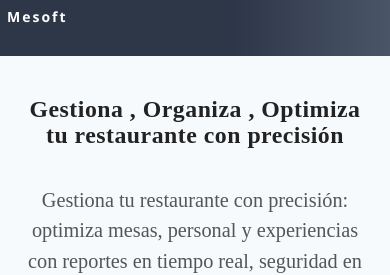
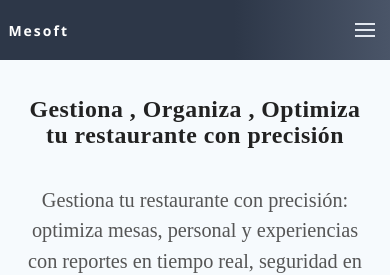
Before and after one commit to Martinvb07/Mesoft, a React (Vite) app in the folder Meseros-Fronted/: page / in a window 390 px wide. Shown: the top 275 px of the page. Built offline with nearby package versions, Linux system fonts and the light colour scheme; no server answers.

Commit message:
- Implementado menú hamburguesa para vistas móviles - Optimizada la navegación colapsable según rol de usuario - Unificados estilos de altura, alineación y despliegue del navbar

```diff
--- a/Meseros-Fronted/src/assets/components/Inicio/NavbarInicio.jsx
+++ b/Meseros-Fronted/src/assets/components/Inicio/NavbarInicio.jsx
@@ -1,17 +1,35 @@
-import React from 'react';
+import React, { useState } from 'react';
 import '../../css/Navbar/Navbar.css';
 import { Link } from 'react-router-dom';
 
 const NavbarInicio = () => {
+    const [menuOpen, setMenuOpen] = useState(false);
+
+    const toggleMenu = () => setMenuOpen((prev) => !prev);
+    const closeMenu = () => setMenuOpen(false);
+
     return (
         <nav className="navbar">
             <div className="navbar-logo">Mesoft</div>
-                            <ul className="navbar-links">
-                                <li><Link to="/">Inicio</Link></li>
-                                <li><Link to="/quienes-somos">¿Quiénes somos?</Link></li>
-                                <li><Link to="/solicitar">Solicitar</Link></li>
-                                <li><Link to="/login">Inicia sesión</Link></li>
-                            </ul>
+
+            <button
+                type="button"
+                className={`navbar-toggle ${menuOpen ? 'open' : ''}`}
+                aria-label="Abrir menú"
+                aria-expanded={menuOpen}
+                onClick={toggleMenu}
+            >
+                <span></span>
+                <span></span>
+                <span></span>
+            </button>
+
+            <ul className={`navbar-links ${menuOpen ? 'open' : ''}`}>
+                <li><Link to="/" onClick={closeMenu}>Inicio</Link></li>
+                <li><Link to="/quienes-somos" onClick={closeMenu}>¿Quiénes somos?</Link></li>
+                <li><Link to="/solicitar" onClick={closeMenu}>Solicitar</Link></li>
+                <li><Link to="/login" onClick={closeMenu}>Inicia sesión</Link></li>
+            </ul>
         </nav>
     );
 };
--- a/Meseros-Fronted/src/assets/components/Menu-Admin/NavbarAdmin.jsx
+++ b/Meseros-Fronted/src/assets/components/Menu-Admin/NavbarAdmin.jsx
@@ -5,6 +5,7 @@ import Swal from 'sweetalert2';
 
 const NavbarAdmin = () => {
     const [openFinanzas, setOpenFinanzas] = useState(false);
+    const [menuOpen, setMenuOpen] = useState(false);
     const finanzasRef = useRef(null);
 
     useEffect(() => {
@@ -17,6 +18,9 @@ const NavbarAdmin = () => {
     }, []);
 
     const navigate = useNavigate();
+
+    const toggleMenu = () => setMenuOpen((prev) => !prev);
+    const closeMenu = () => setMenuOpen(false);
 
     const handleSalirClick = (e) => {
         e.preventDefault();
@@ -37,10 +41,23 @@ const NavbarAdmin = () => {
     return (
         <nav className="navbar">
         <div className="navbar-logo">Admin</div>
-        <ul className="navbar-links">
-            <li><Link to="/admin/home">Inicio</Link></li>
-            <li><Link to="/admin/mesas">Mesas</Link></li>
-            <li><Link to="/admin/meseros">Meseros</Link></li>
+
+        <button
+            type="button"
+            className={`navbar-toggle ${menuOpen ? 'open' : ''}`}
+            aria-label="Abrir menú"
+            aria-expanded={menuOpen}
+            onClick={toggleMenu}
+        >
+            <span></span>
+            <span></span>
+            <span></span>
+        </button>
+
+        <ul className={`navbar-links ${menuOpen ? 'open' : ''}`}>
+            <li><Link to="/admin/home" onClick={closeMenu}>Inicio</Link></li>
+            <li><Link to="/admin/mesas" onClick={closeMenu}>Mesas</Link></li>
+            <li><Link to="/admin/meseros" onClick={closeMenu}>Meseros</Link></li>
             <li className="navbar-item dropdown" ref={finanzasRef}>
                 <button
                     type="button"
@@ -52,17 +69,17 @@ const NavbarAdmin = () => {
                     Finanzas ▾
                 </button>
                 <div className={`dropdown-menu ${openFinanzas ? 'open' : ''}`} role="menu">
-                    <Link to="/admin/finanzas/resumen" className="dropdown-item" onClick={() => setOpenFinanzas(false)}>Resumen</Link>
-                    <Link to="/admin/finanzas/ingresos" className="dropdown-item" onClick={() => setOpenFinanzas(false)}>Ingresos</Link>
-                    <Link to="/admin/finanzas/egresos" className="dropdown-item" onClick={() => setOpenFinanzas(false)}>Egresos</Link>
-                    <Link to="/admin/finanzas/reportes" className="dropdown-item" onClick={() => setOpenFinanzas(false)}>Reportes</Link>
-                    <Link to="/admin/finanzas/cierre" className="dropdown-item" onClick={() => setOpenFinanzas(false)}>Cierre de caja</Link>
-                    <Link to="/admin/finanzas/inventario" className="dropdown-item" onClick={() => setOpenFinanzas(false)}>Inventario</Link>
-                    <Link to="/admin/finanzas/nominas" className="dropdown-item" onClick={() => setOpenFinanzas(false)}>Nóminas</Link>
+                    <Link to="/admin/finanzas/resumen" className="dropdown-item" onClick={() => { setOpenFinanzas(false); closeMenu(); }}>Resumen</Link>
+                    <Link to="/admin/finanzas/ingresos" className="dropdown-item" onClick={() => { setOpenFinanzas(false); closeMenu(); }}>Ingresos</Link>
+                    <Link to="/admin/finanzas/egresos" className="dropdown-item" onClick={() => { setOpenFinanzas(false); closeMenu(); }}>Egresos</Link>
+                    <Link to="/admin/finanzas/reportes" className="dropdown-item" onClick={() => { setOpenFinanzas(false); closeMenu(); }}>Reportes</Link>
+                    <Link to="/admin/finanzas/cierre" className="dropdown-item" onClick={() => { setOpenFinanzas(false); closeMenu(); }}>Cierre de caja</Link>
+                    <Link to="/admin/finanzas/inventario" className="dropdown-item" onClick={() => { setOpenFinanzas(false); closeMenu(); }}>Inventario</Link>
+                    <Link to="/admin/finanzas/nominas" className="dropdown-item" onClick={() => { setOpenFinanzas(false); closeMenu(); }}>Nóminas</Link>
                 </div>
             </li>
-            <li><Link to="/admin/configuracion">Configuración</Link></li>
-            <li><Link to="/" onClick={handleSalirClick}>Salir</Link></li>
+            <li><Link to="/admin/configuracion" onClick={closeMenu}>Configuración</Link></li>
+            <li><Link to="/" onClick={(e) => { handleSalirClick(e); closeMenu(); }}>Salir</Link></li>
         </ul>
         </nav>
     );
--- a/Meseros-Fronted/src/assets/components/Menu-Mesero/NavbarMesero.jsx
+++ b/Meseros-Fronted/src/assets/components/Menu-Mesero/NavbarMesero.jsx
@@ -1,10 +1,14 @@
-import React, { useEffect } from 'react';
+import React, { useState } from 'react';
 import { Link, useNavigate } from 'react-router-dom';
 import Swal from 'sweetalert2';
 import '../../css/Navbar/Navbar.css';
 
 const NavbarMesero = () => {
   const navigate = useNavigate();
+  const [menuOpen, setMenuOpen] = useState(false);
+
+  const toggleMenu = () => setMenuOpen((prev) => !prev);
+  const closeMenu = () => setMenuOpen(false);
 
   // Sin precarga en localStorage; cada pantalla hará sus fetch al backend
 
@@ -32,11 +36,24 @@ const NavbarMesero = () => {
   return (
     <nav className="navbar">
       <div className="navbar-logo">Mesero</div>
-      <ul className="navbar-links">
-        <li><Link to="/mesero/home">Home</Link></li>
-        <li><Link to="/mesero/mesas">Mesas</Link></li>
-        <li><Link to="/mesero/meseros">Meseros</Link></li>
-        <li><Link to="/login" onClick={handleSalirClick}>Salir</Link></li>
+
+      <button
+        type="button"
+        className={`navbar-toggle ${menuOpen ? 'open' : ''}`}
+        aria-label="Abrir menú"
+        aria-expanded={menuOpen}
+        onClick={toggleMenu}
+      >
+        <span></span>
+        <span></span>
+        <span></span>
+      </button>
+
+      <ul className={`navbar-links ${menuOpen ? 'open' : ''}`}>
+        <li><Link to="/mesero/home" onClick={closeMenu}>Home</Link></li>
+        <li><Link to="/mesero/mesas" onClick={closeMenu}>Mesas</Link></li>
+        <li><Link to="/mesero/meseros" onClick={closeMenu}>Meseros</Link></li>
+        <li><Link to="/login" onClick={(e) => { handleSalirClick(e); closeMenu(); }}>Salir</Link></li>
       </ul>
     </nav>
   );
--- a/Meseros-Fronted/src/assets/css/Navbar/Navbar.css
+++ b/Meseros-Fronted/src/assets/css/Navbar/Navbar.css
@@ -1,69 +1,36 @@
-/* Scrollable navbar for mobile */
-@media (max-width: 700px) {
-    .navbar {
-        height: auto;
-        min-height: 60px;
-        max-height: 100vh;
-        overflow-x: hidden;
-        overflow-y: visible;
-    }
-    .navbar-links {
-        max-height: 40vh;
-        overflow-y: auto;
-        width: 100%;
-        padding-right: 0.5rem;
-    }
+/* Botón hamburguesa oculto por defecto (solo móvil) */
+.navbar-toggle {
+    display: none;
+    flex-direction: column;
+    justify-content: center;
+    align-items: center;
+    gap: 4px;
+    width: 34px;
+    height: 34px;
+    border-radius: 6px;
+    border: none;
+    background: transparent;
+    cursor: pointer;
+    margin-left: auto;
 }
 
-@media (max-width: 480px) {
-    .navbar {
-        height: auto;
-        min-height: 48px;
-        max-height: 100vh;
-        overflow-x: hidden;
-        overflow-y: visible;
-    }
-    .navbar-links {
-        max-height: 35vh;
-        overflow-y: auto;
-        width: 100%;
-        padding-right: 0.2rem;
-    }
-}
-/* Responsive improvements for Navbar */
-@media (max-width: 700px) {
-    .navbar {
-        flex-direction: column;
-        gap: 0.7rem;
-        padding: 0.7rem 0.5rem;
-        max-width: 100vw;
-    }
-    .navbar-logo {
-        font-size: 1.1rem;
-        margin-bottom: 0.5rem;
-    }
-    .navbar-links {
-        flex-direction: column;
-        gap: 0.5rem;
-        align-items: flex-start;
-    }
-    .navbar-link {
-        font-size: 1rem;
-        padding: 0.5rem 0.7rem;
-    }
+.navbar-toggle span {
+    width: 20px;
+    height: 2px;
+    background: #e2e8f0;
+    transition: transform 0.2s ease, opacity 0.2s ease;
 }
 
-@media (max-width: 480px) {
-    .navbar {
-        padding: 0.3rem 0.1rem;
-    }
-    .navbar-logo {
-        font-size: 0.95rem;
-    }
-    .navbar-link {
-        font-size: 0.92rem;
-        padding: 0.3rem 0.4rem;
-    }
+.navbar-toggle.open span:nth-child(1) {
+    transform: translateY(6px) rotate(45deg);
+}
+
+.navbar-toggle.open span:nth-child(2) {
+    opacity: 0;
+}
+
+.navbar-toggle.open span:nth-child(3) {
+    transform: translateY(-6px) rotate(-45deg);
 }
 .navbar {
     position: fixed;
@@ -75,7 +42,7 @@
     align-items: center;
     justify-content: space-between;
     background: linear-gradient(90deg, #2d3748 60%, #4a5568 100%);
-    padding: 0.5rem 5vw 0.5rem 1rem; /* compact padding to avoid rounding seams */
+    padding: 0 5vw 0 1rem; /* solo padding horizontal para no engordar la barra */
     box-shadow: none; /* remove to avoid seam lines */
     font-family: 'Segoe UI', 'Roboto', Arial, sans-serif;
     height: var(--navbar-h);
@@ -183,45 +150,85 @@
 
 @media (max-width: 900px) {
     .navbar {
-        flex-direction: column;
-        align-items: flex-start;
-        padding: 0.75rem 1rem;
+        padding: 0.5rem 1rem;
     }
-    .navbar-links {
-        gap: 1rem;
-        width: 100%;
-        justify-content: flex-start;
-        flex-wrap: wrap;
-    }
-    .navbar-logo {
-        font-size: 1.2rem;
-    }
-    /* Relax fixed widths on smaller screens */
-    .navbar-links li a, .dropdown-toggle { min-width: 0; width: auto; padding: 0 .9rem; }
-}
-
-@media (max-width: 700px) {
-    .navbar {
-        height: 56px; /* slightly smaller on tablets */
+    .navbar-links li a,
+    .dropdown-toggle {
+        min-width: 0;
+        width: auto;
+        padding: 0 0.9rem;
     }
 }
 
-@media (max-width: 500px) {
+/* Vista móvil: navbar con altura fija y menú colapsable debajo */
+@media (max-width: 700px) {
     .navbar {
+        flex-direction: row;          /* logo izquierda, icono derecha */
+        align-items: center;          /* centra verticalmente */
+        padding: 0 0.75rem;
+        height: var(--navbar-h);      /* misma altura que en desktop */
+    }
+
+    .navbar-logo {
+        font-size: 1.2rem;
+        margin-bottom: 0;
+    }
+
+    .navbar-toggle {
+        display: flex;
+    }
+
+    .navbar-links {
+        position: absolute;
+        top: var(--navbar-h);         /* se despliega justo debajo de la barra */
+        left: 0;
+        right: 0;
+        background: linear-gradient(180deg, #2d3748 0%, #4a5568 100%);
+        width: 100%;
         flex-direction: column;
         align-items: flex-start;
-        padding: 0.5rem 0.5rem;
+        gap: 0.4rem;
+        padding: 0 0.75rem;
+        max-height: 0;
+        overflow: hidden;
+        transition: max-height 0.2s ease, padding-top 0.2s ease, padding-bottom 0.2s ease;
+    }
+
+    .navbar-links.open {
+        max-height: 400px; /* suficiente para todos los enlaces */
+        padding-top: 0.5rem;
+        padding-bottom: 0.6rem;
+    }
+
+    .navbar-links li a,
+    .dropdown-toggle {
+        justify-content: flex-start;
+        width: 100%;
+        padding: 0.4rem 0.6rem;
+        min-width: 0;
+    }
+
+    .dropdown-menu {
+        position: static;
+        transform: none;
+        box-shadow: none;
+        border: none;
+        padding-left: 0.8rem;
+        margin-top: 0.15rem;
+    }
+}
+
+@media (max-width: 480px) {
+    .navbar {
+        padding: 0.4rem 0.6rem;
         min-height: 48px;
     }
     .navbar-logo {
         font-size: 1rem;
     }
-    .navbar-links {
-        gap: 0.5rem;
-    }
-    .navbar-links li a {
+    .navbar-links li a,
+    .dropdown-toggle {
         font-size: 0.95rem;
-        padding: 0 0.7rem;
     }
 }
 
```
